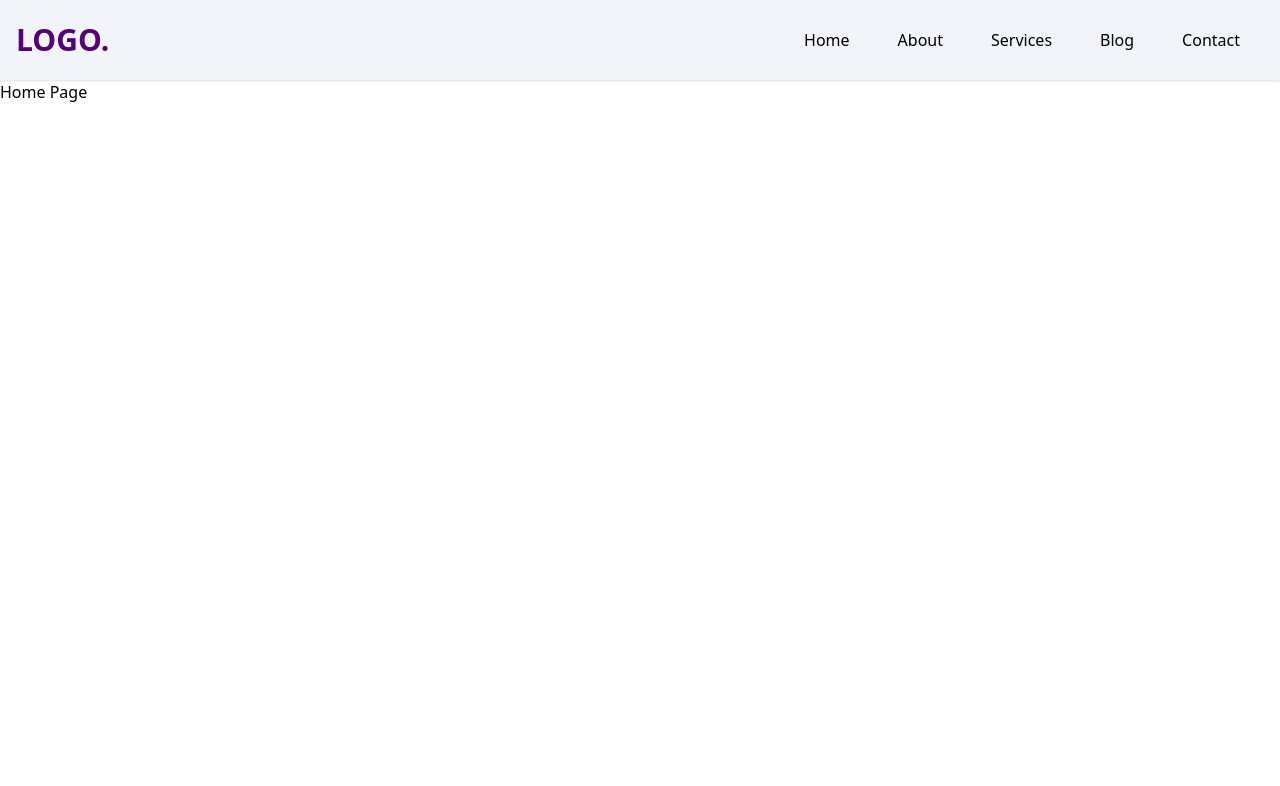
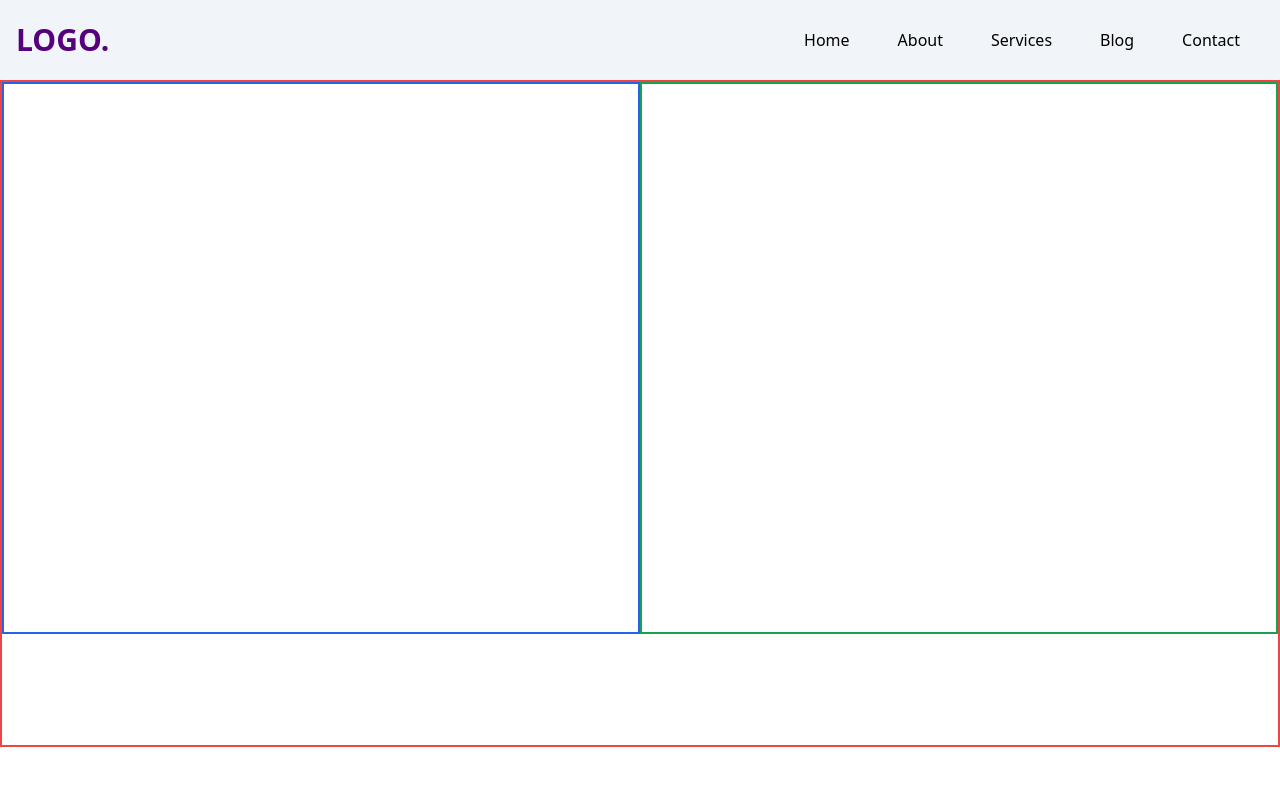
Before and after one commit to obuastella/the4coders, a React (Create React App) app in the folder front-end/: page / in a window 1280 px wide. Shown: the top 786 px of the page. Built offline with nearby package versions, Linux system fonts and the light colour scheme.

Commit message:
WIP: HERO-SECTION

```diff
--- a/front-end/src/pages/Home.jsx
+++ b/front-end/src/pages/Home.jsx
@@ -1,5 +1,12 @@
 function Home() {
-  return <div className=" h-screen">Home Page</div>;
+  return (
+    <div className=" h-screen">
+      <section className="hero-section border-2 border-red-500 w-full h-5/6 flex">
+        <div className="hero-text border-2 border-blue-600 h-5/6 w-2/4"></div>
+        <div className="hero-body border-2 border-green-600 h-5/6 w-2/4"></div>
+      </section>
+    </div>
+  );
 }
 
 export default Home;
```
